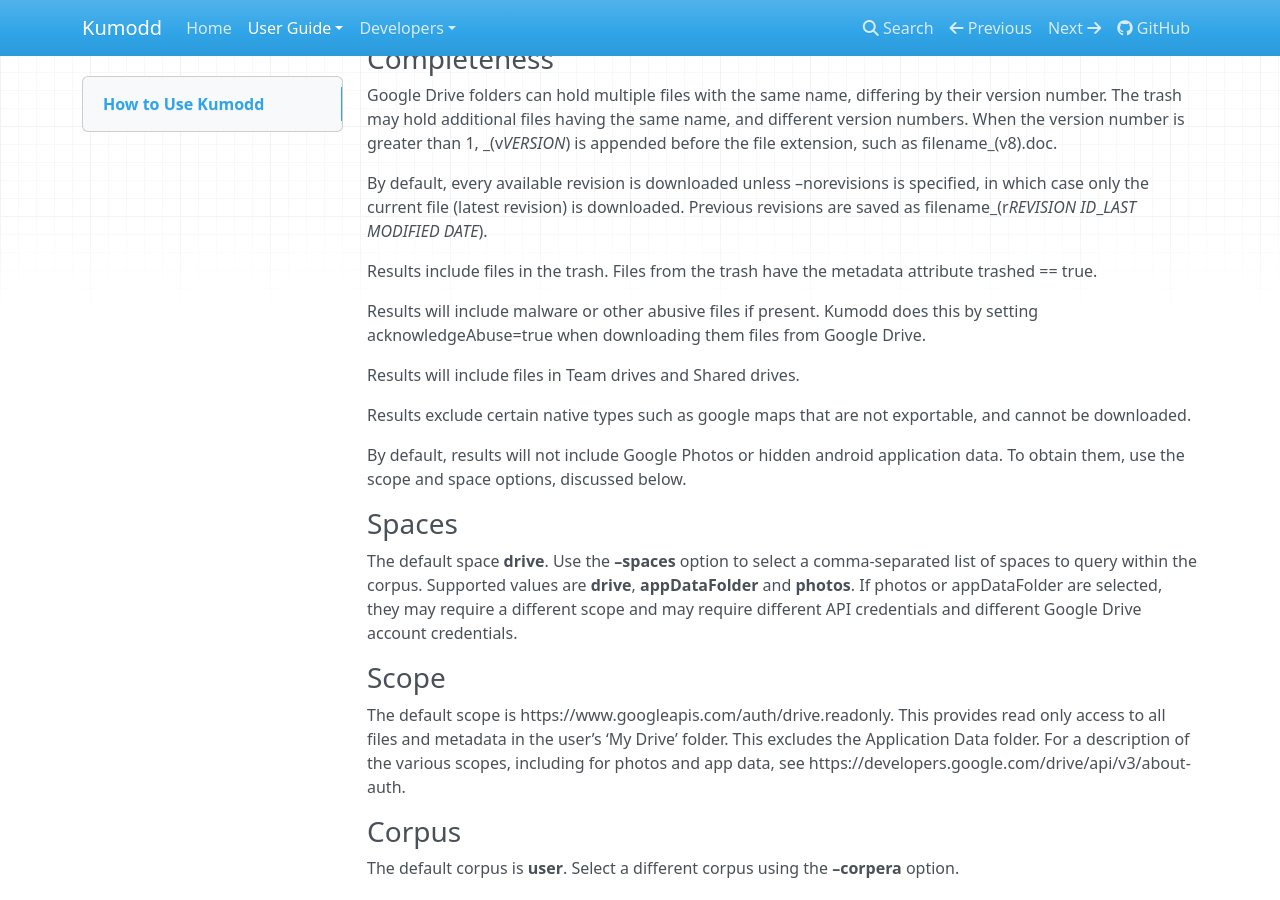
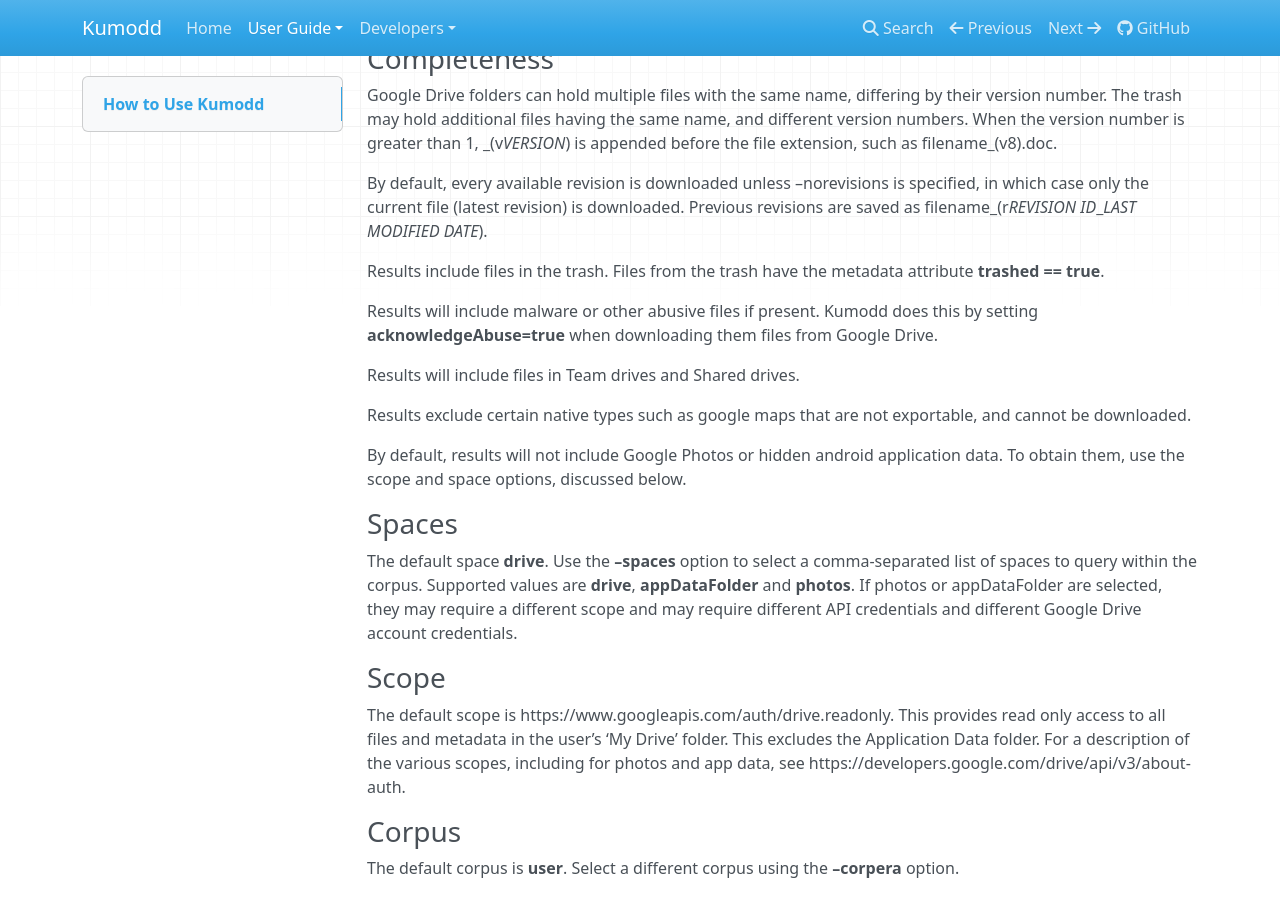
Before and after one commit to andresebr/kumodd, an MkDocs documentation site: the page built from docs/guide/How-to-Use-Kumodd.md, in a window 1280 px wide and 900 px high, scrolled down 2226 px. Built offline with MkDocs 1.6.1, drawn with Linux system fonts in a browser that asks for light colours; nearby versions of some CDN libraries.

```diff
--- a/docs/guide/How-to-Use-Kumodd.md
+++ b/docs/guide/How-to-Use-Kumodd.md
@@ -99,10 +99,10 @@ which case only the current file (latest revision) is downloaded.  Previous
 revisions are saved as filename\_(r*REVISION ID*\_*LAST MODIFIED DATE*).
 
 Results include files in the trash. Files from the trash have the metadata attribute
-trashed == true.
+__trashed == true__.
 
 Results will include malware or other abusive files if present. Kumodd does this by
-setting acknowledgeAbuse=true when downloading them files from Google Drive.
+setting __acknowledgeAbuse=true__ when downloading them files from Google Drive.
 
 Results will include files in Team drives and Shared drives.
 
```
